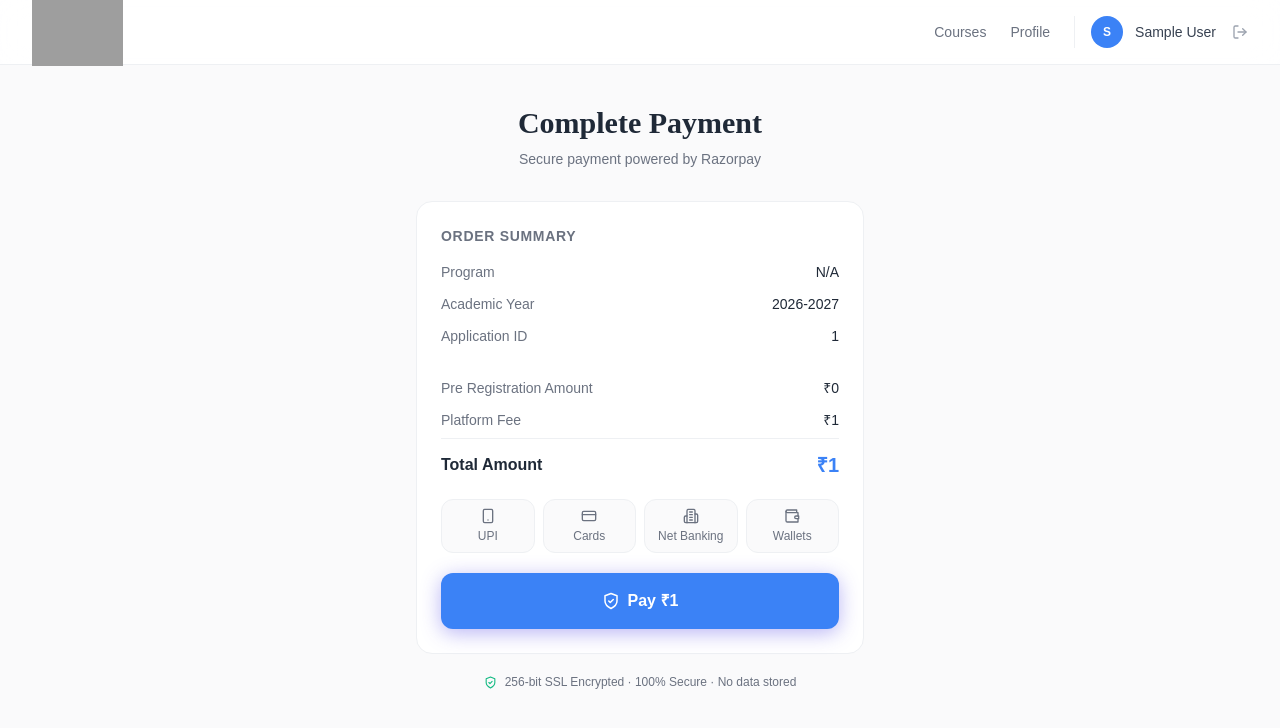
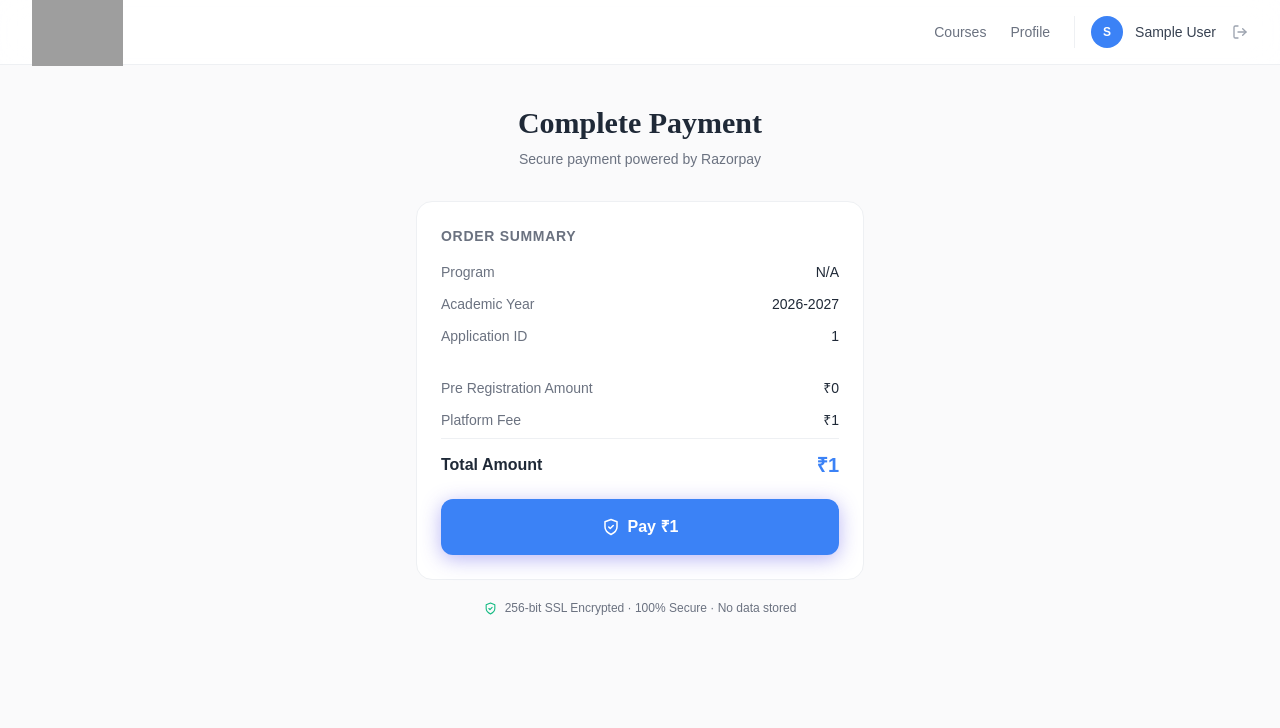
Before and after one commit to Shanmu-iHub/New-Seatifyai, a React (Create React App) app in the folder frontend/: page /payment/1 in a window 1280 px wide. Shown: the top 728 px of the page. Built offline with nearby package versions, Linux system fonts and the light colour scheme; no server answers; sample sign-in values are in the browser's storage; grey boxes are pictures that could not be loaded; a web font is replaced by a local one.

Commit message:
style: remove visual payment methods list from checkout

```diff
--- a/frontend/src/pages/PaymentPage.jsx
+++ b/frontend/src/pages/PaymentPage.jsx
@@ -150,16 +150,7 @@ export default function PaymentPage() {
             </div>
           </div>
 
-          {/* Payment methods */}
-          <div className="grid grid-cols-4 gap-2 mb-5">
-            {paymentMethods.map(({ icon: Icon, label }) => (
-              <div key={label} className="rounded-xl p-2 text-center"
-                style={{ background: '#FAFAFB', border: '1px solid var(--card-border)' }}>
-                <Icon size={16} className="mx-auto mb-1 text-gray-500" />
-                <p className="text-xs font-medium" style={{ color: 'var(--text-muted)' }}>{label}</p>
-              </div>
-            ))}
-          </div>
+
 
           <button
             onClick={handlePayment}
```
